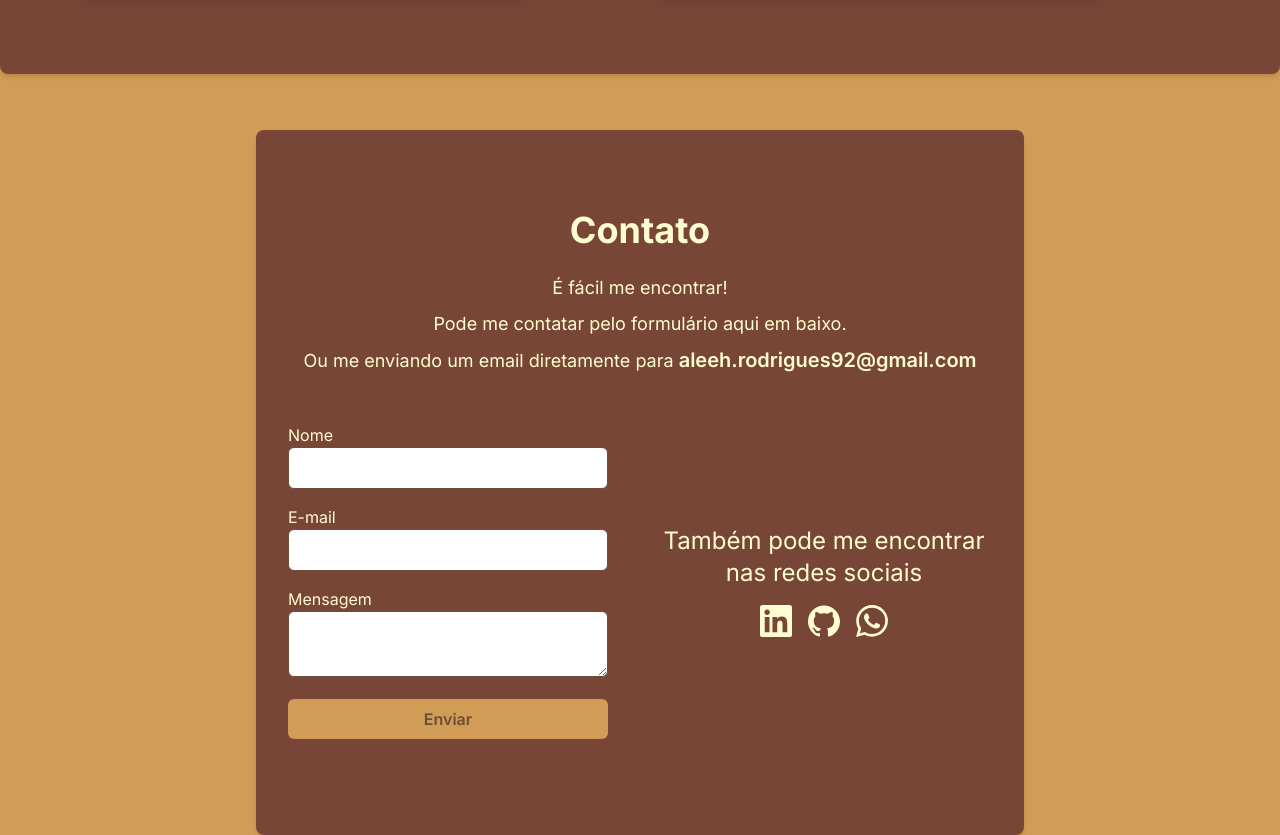
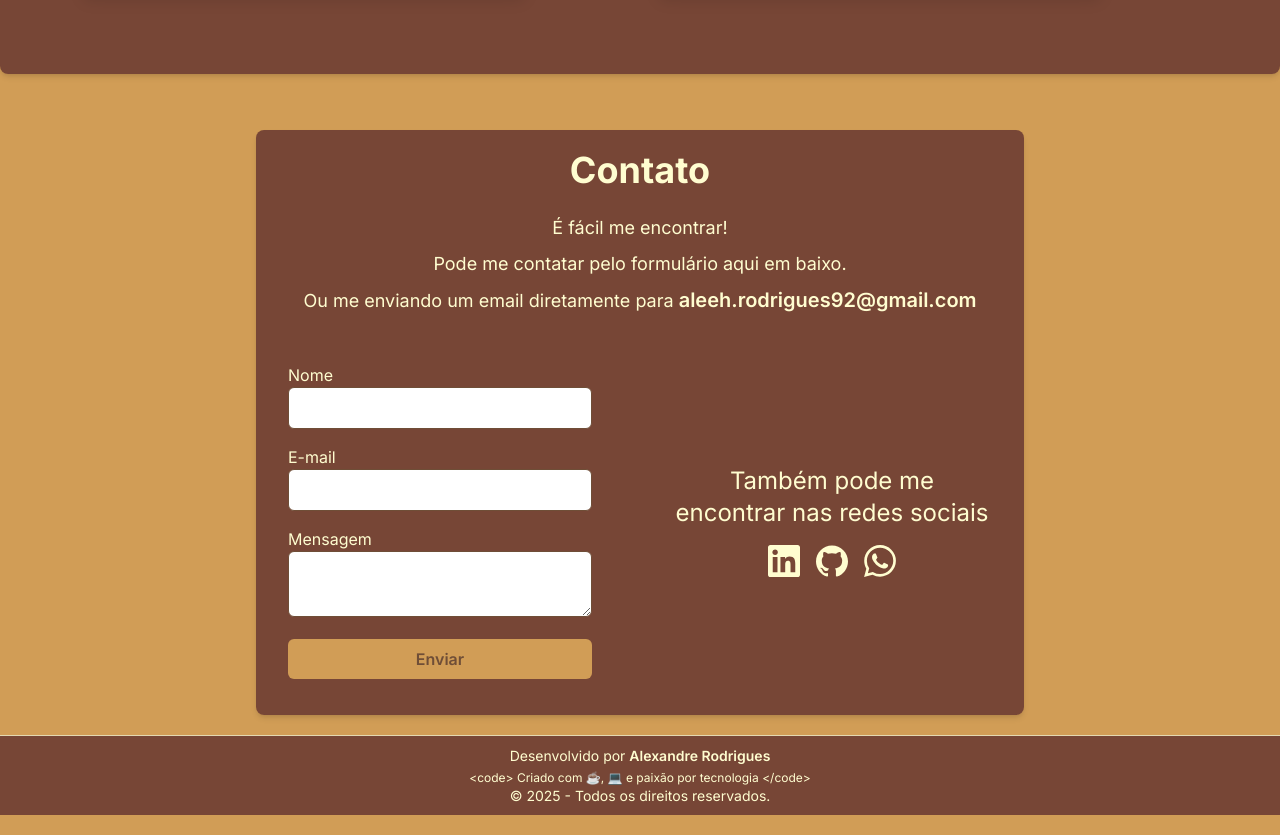
Before and after one commit to aleehblackstar/portfolio, a Next.js app: page / in a window 1280 px wide. Shown: the part 3480-4315 px from the top of the page. Built offline with nearby package versions, Linux system fonts and the light colour scheme; what tailwindcss-pseudo-elements would draw is missing.

Commit message:
feat: implementando barra do footer

```diff
--- a/src/app/page.tsx
+++ b/src/app/page.tsx
@@ -6,6 +6,7 @@ import HeroSection from "@/components/HeroSection";
 import Projects from "@/components/Projects";
 import Head from "next/head";
 import Contact from "@/components/Contact";
+import Footer from "@/components/Footer";
 
 export default function Home() {
   return (
@@ -26,6 +27,8 @@ export default function Home() {
 
       {/* Contato */}
       <Contact />
+
+      <Footer />
     </main>
   );
 }
--- a/src/components/Contact.tsx
+++ b/src/components/Contact.tsx
@@ -1,11 +1,41 @@
-import Link from "next/link";
+"use client";
+import { useState } from "react";
+
 import { SiGithub, SiLinkedin, SiWhatsapp } from "react-icons/si";
 
 export default function Contact() {
+  const [status, setStatus] = useState("");
+
+  const handleSubmit = async (e: React.FormEvent<HTMLFormElement>) => {
+    e.preventDefault();
+    const form = e.target as HTMLFormElement;
+    const data = new FormData(form);
+    const formData = Object.fromEntries(data.entries());
+
+    try {
+      const response = await fetch("https://formspree.io/f/xblppeaj", {
+        method: "POST",
+        headers: {
+          "Content-Type": "application/json",
+        },
+        body: JSON.stringify(formData),
+      });
+
+      if (response.ok) {
+        setStatus("Mensagem enviada com sucesso!");
+        form.reset();
+      } else {
+        setStatus("Erro ao enviar mensagem.");
+      }
+    } catch (error) {
+      setStatus("Erro ao enviar mensagem.");
+    }
+  };
+
   return (
     <section
       id="contato"
-      className="rounded-lg bg-nescau/90 shadow-md py-20 px-4 max-w-3xl mx-auto mt-14"
+      className="rounded-lg bg-nescau/90 shadow-md py-5 px-4 max-w-3xl max-h-auto mx-auto mt-14"
     >
       <div className="flex flex-col gap-2 text-creme mb-8 text-center">
         <h2 className="text-4xl font-bold mb-4">Contato</h2>
@@ -21,9 +51,9 @@ export default function Contact() {
         </p>
       </div>
       {/* Botões ou formulário podem ser adicionados aqui */}
-      <div className="grid grid-cols-2">
+      <div className="grid md:grid-cols-2 gap-8">
         <form
-          action="https://formspree.io/f/xblppeaj"
+          onSubmit={handleSubmit}
           method="POST"
           className="flex flex-col gap-4 mr-4 border-solid border-solid-caramelo p-4"
         >
@@ -34,6 +64,7 @@ export default function Contact() {
             <input
               type="text"
               id="name"
+              name="name"
               className="border border-cafe rounded-md p-2 w-full"
             />
           </div>
@@ -44,6 +75,7 @@ export default function Contact() {
             <input
               type="email"
               id="email"
+              name="email"
               className="border border-cafe rounded-md p-2 w-full"
             />
           </div>
@@ -53,6 +85,7 @@ export default function Contact() {
             </label>
             <textarea
               id="message"
+              name="message"
               required
               className="border border-cafe rounded-md p-2 w-full"
             />
@@ -63,6 +96,12 @@ export default function Contact() {
           >
             Enviar
           </button>
+
+          {status && (
+            <p className="text-center text-creme font-semibold mt-2">
+              {status}
+            </p>
+          )}
         </form>
         <div className="flex  flex-col justify-center items-center align-bottom">
           <h2 className="text-creme text-center text-2xl px-4">
--- /dev/null
+++ b/src/components/Footer.tsx
@@ -0,0 +1,18 @@
+export default function Footer() {
+  return (
+    <footer className="max-w-full mx-auto px-4 sm:px-6 lg:px-8 flex justify-center items-center h-20 border-t bg-nescau/90 border-creme/80 py-6 mt-5">
+      <div className="max-w-3xl mx-auto text-center">
+        <p className="text-sm text-creme">
+        Desenvolvido por{" "}
+        <span className="text-creme font-semibold">Alexandre Rodrigues</span>
+      </p>
+      <p className="text-xs mt-1 text-creme">
+        {"<code>"} Criado com ☕, 💻 e paixão por tecnologia {"</code>"}
+      </p>
+        <p className="text-sm text-creme">
+          © {new Date().getFullYear()} - Todos os direitos reservados.
+        </p>
+      </div>
+    </footer>
+  );
+}
--- a/tailwind.config.js
+++ b/tailwind.config.js
@@ -1,8 +1,8 @@
 /** @type {import('tailwindcss').Config} */
 module.exports = {
   content: [
-    "./src/app/**/*.{ts,tsx}",
-    "./src/components/**/*.{ts,tsx}",
+    "./src/**/*.{ts,tsx,js,jsx}",
+    "./components/**/*.{ts,tsx,js,jsx}",
   ],
   theme: {
     extend: {
```
